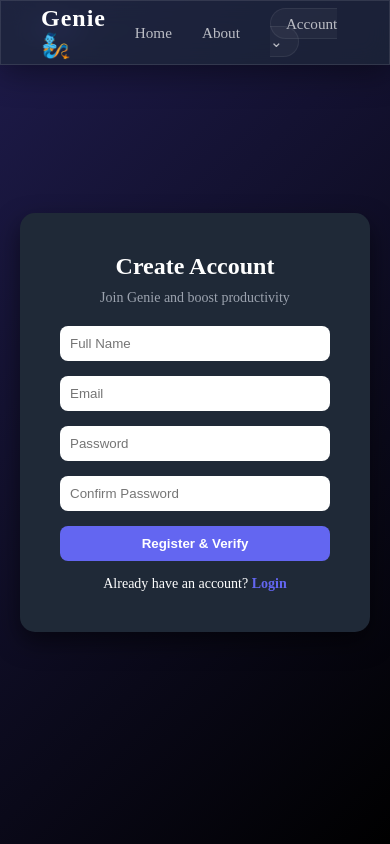
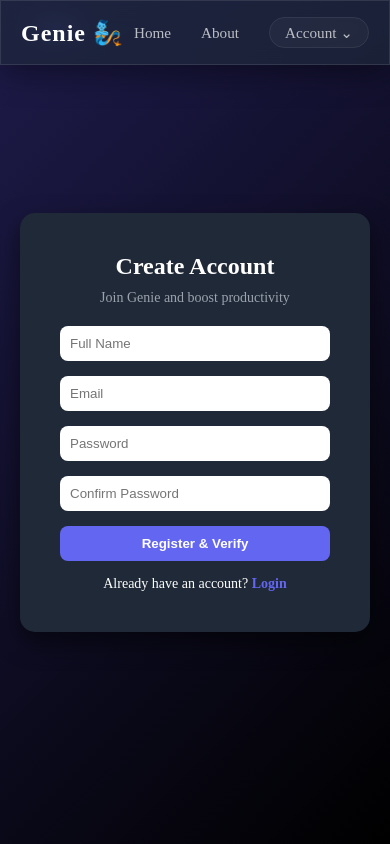
Before and after one commit to ishita-20-6/genie, a React (Vite) app: page /signup in a window 390 px wide. Built offline with nearby package versions, Linux system fonts and the light colour scheme; no server answers.

Commit message:
Update landing.css

```diff
--- a/src/pages/landing.css
+++ b/src/pages/landing.css
@@ -99,3 +99,20 @@
 
 .secondary-btn:hover {
     background: rgba(255, 255, 255, 0.1); }
+
+/* Mobile Devices ke liye special settings */
+@media screen and (max-width: 768px) {
+  .hero-container {
+    flex-direction: column; /* Side-by-side ki jagah upar-niche */
+    text-align: center;
+    padding: 20px;
+  }
+
+  .hero-text h1 {
+    font-size: 1.8rem; /* Bada text chhota ho jayega */
+  }
+
+  .navbar {
+    padding: 10px 20px;
+  }
+}
```
